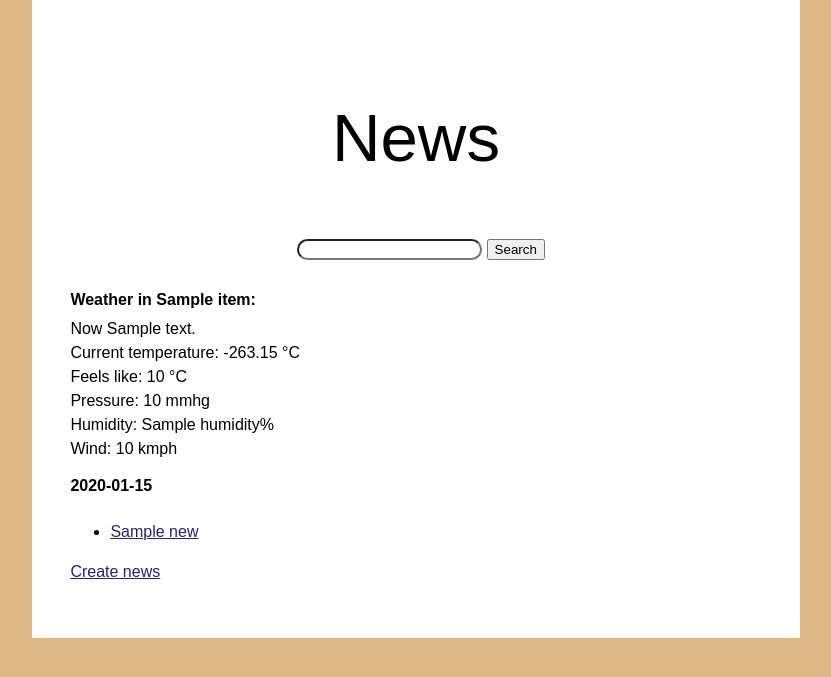
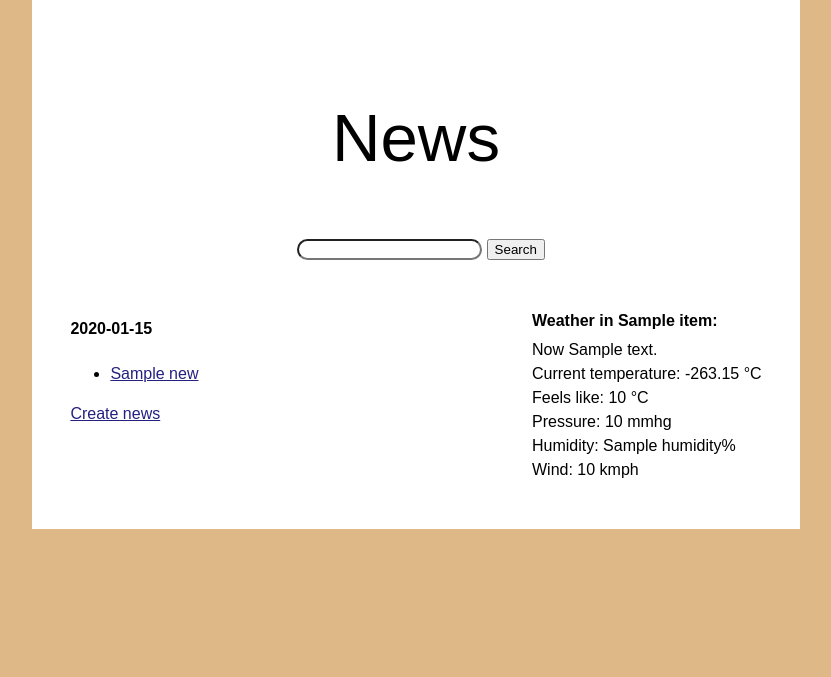
Before and after one commit to GrigorevGrigorii/NewsSite, a Django app: page /news/ in a window 1280 px wide. Shown: the top 677 px of the page, without its empty margins (224-1055 px from the left). Run offline with Django 3.2, Linux system fonts and the light colour scheme; tables that the repository leaves empty hold one stand-in row (values such as "Sample post"); a database or web service that is not in the repository returns one stand-in record (values such as "Sample title"); data that the repository does not hold is empty.

Commit message:
Update news_page.html

```diff
--- a/News/news/templates/news/news_page.html
+++ b/News/news/templates/news/news_page.html
@@ -13,14 +13,8 @@
             <button type="submit">Search</button>
         </form>
 
-        <h4 class="weather">Weather in {{ weather.name }}:</h4>
-        <p class="weather">Now {{ weather.description }}</p>
-        <p class="weather">Current temperature: {{ weather.temp }} °C</p>
-        <p class="weather">Feels like: {{ weather.feels_like }} °C</p>
-        <p class="weather">Pressure: {{ weather.pressure }} mmhg</p>
-        <p class="weather">Humidity: {{ weather.humidity }}%</p>
-        <p class="weather">Wind: {{ weather.wind_speed }} kmph</p>
-
+        <main>
+            <div id="left">
                 {% regroup data by created|date:"Y-m-d" as grouped_data %}
                 {% for group in grouped_data %}
                     <h4>{{ group.grouper }}</h4>
@@ -30,7 +24,17 @@
                         {% endfor %}
                     </ul>
                 {% endfor %}
-
                 <p><a href="/news/create/">Create news</a></p>
+            </div>
+            <div id="right">
+                <h4 class="weather">Weather in {{ weather.name }}:</h4>
+                <p class="weather">Now {{ weather.description }}</p>
+                <p class="weather">Current temperature: {{ weather.temp }} °C</p>
+                <p class="weather">Feels like: {{ weather.feels_like }} °C</p>
+                <p class="weather">Pressure: {{ weather.pressure }} mmhg</p>
+                <p class="weather">Humidity: {{ weather.humidity }}%</p>
+                <p class="weather">Wind: {{ weather.wind_speed }} kmph</p>
+            </div>
+        </main>
     </body>
 </html>
```
Lines whose indentation alone changed are shown as unchanged.
